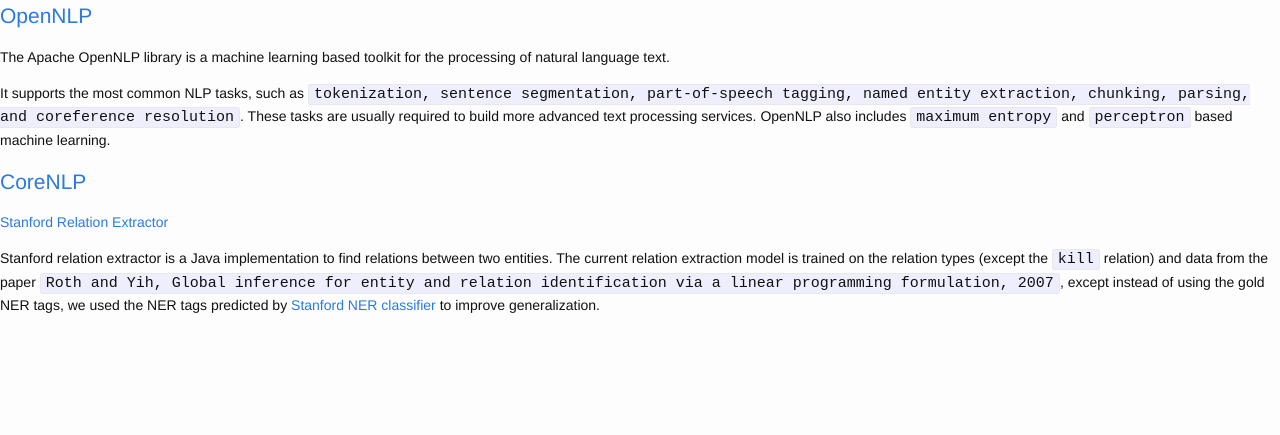
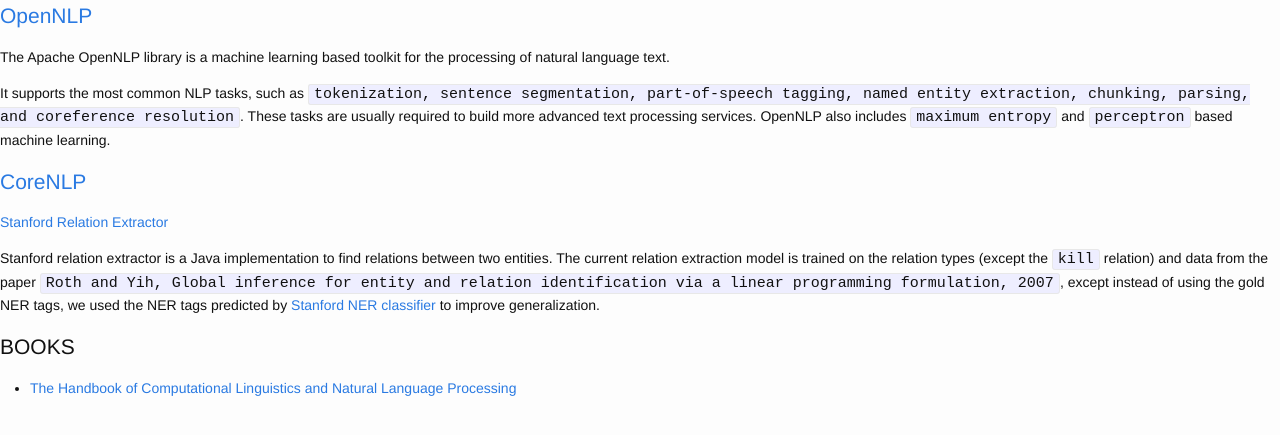
Before and after one commit to cnwarden/cnwarden.github.io, a Jekyll site: the page built from ml/index.md, in a window 1280 px wide. Shown: the top 435 px of the page. Built offline with Jekyll 4.4.1, drawn with Linux system fonts in a browser that asks for light colours.

Commit message:
Update index.md

```diff
--- a/ml/index.md
+++ b/ml/index.md
@@ -14,3 +14,7 @@ It supports the most common NLP tasks, such as `tokenization, sentence segmentat
 [Stanford Relation Extractor](http://nlp.stanford.edu/software/relationExtractor.html)
 
 Stanford relation extractor is a Java implementation to find relations between two entities. The current relation extraction model is trained on the relation types (except the `kill` relation) and data from the paper `Roth and Yih, Global inference for entity and relation identification via a linear programming formulation, 2007`, except instead of using the gold NER tags, we used the NER tags predicted by [Stanford NER classifier](http://nlp.stanford.edu/software/CRF-NER.shtml) to improve generalization.
+
+# BOOKS
+
+* [The Handbook of Computational Linguistics and Natural Language Processing](https://books.google.com.hk/books?id=zBmom42eWPcC&pg=RA3-PT688&lpg=RA3-PT688&dq=Ratnaparkhi+thesis&source=bl&ots=N8F7p1qF62&sig=QS5ukHtyWeQYC_HOKsV1LfKZzmg&hl=zh-TW&sa=X&ved=0ahUKEwi05Pav-JvLAhWKl5QKHRXvDxcQ6AEIPTAE#v=onepage&q=Ratnaparkhi%20thesis&f=false)
```
